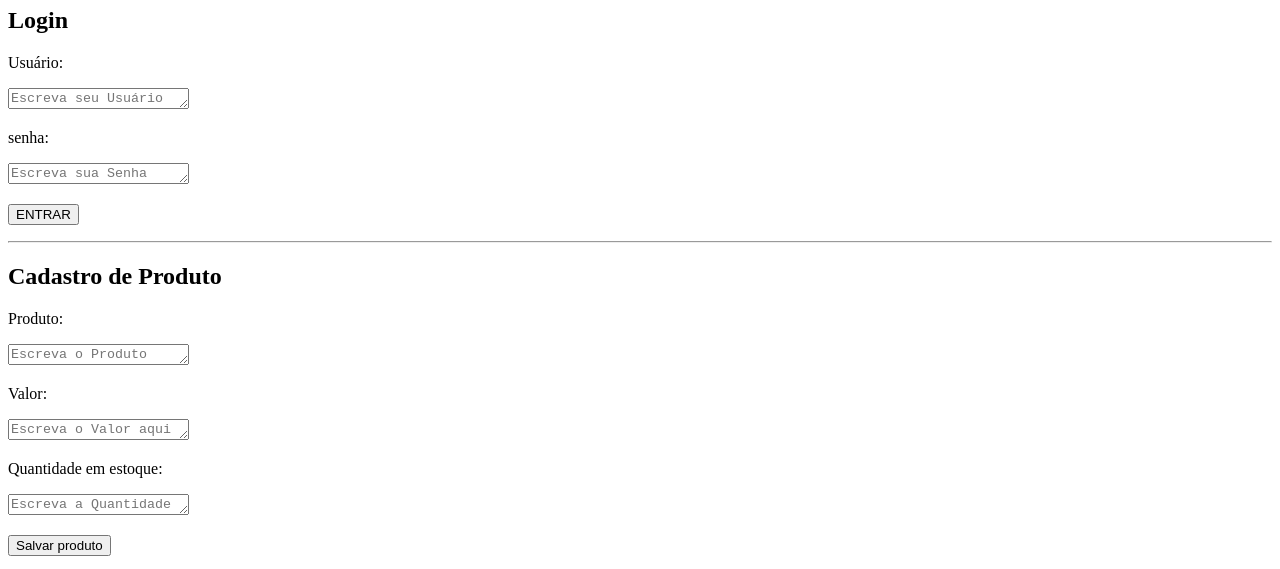
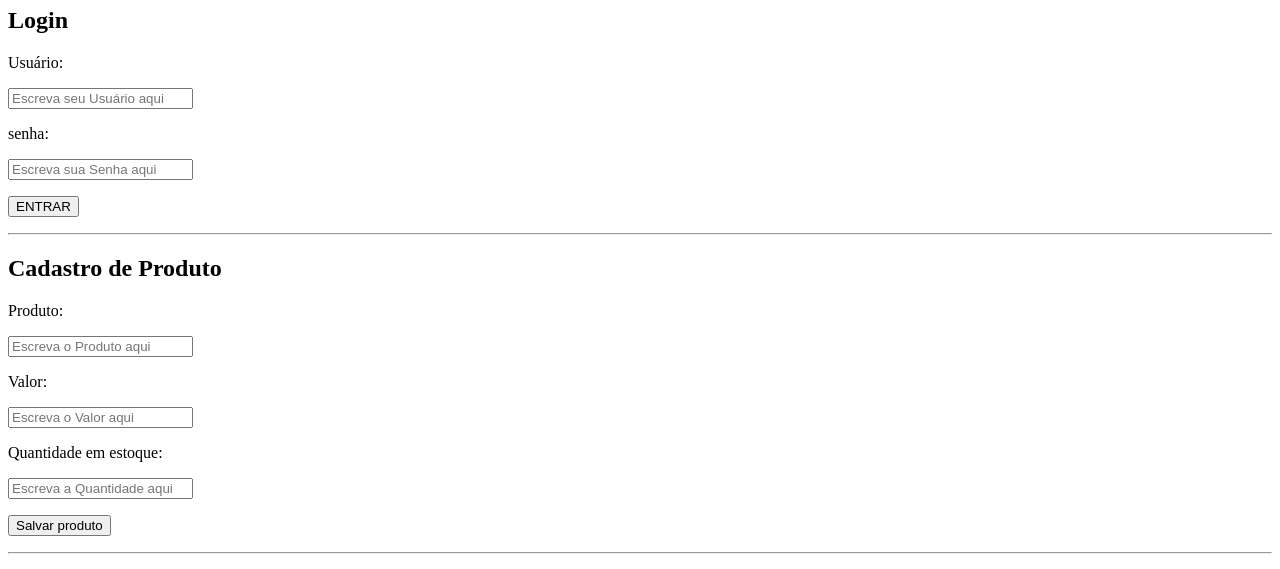
Before and after one commit to ArthurHenrique-eng/SISTEMA_PADARIAS, a plain HTML site: page index.html in a window 1280 px wide. Shown: the part 73-642 px from the top of the page. Drawn offline with Linux system fonts and the light colour scheme.

Commit message:
SITE SISTEMA PADARIA VERSÃO 3.0

```diff
--- a/index.html
+++ b/index.html
@@ -10,19 +10,19 @@
         <h1> SISTEMA DE GERENCIAMENTO DE PADARIA </h1>
         <h2> Login </h2>
         <p> <label for="username">Usuário:</label> </p>
-        <p> <textarea id="username" name="username" rows="1" placeholder="Escreva seu Usuário aqui"></textarea> </p>
+        <p> <input id="username" name="username" placeholder="Escreva seu Usuário aqui"></input> </p>
         <label for="senha">senha:</label>
-        <p> <textarea id="senha" name="senha" rows="1" placeholder="Escreva sua Senha aqui"></textarea> </p>
+        <p> <input id="senha" name="senha" placeholder="Escreva sua Senha aqui"></input> </p>
         <p> <button> ENTRAR </button> </p>
         <hr>
 
         <h2> Cadastro de Produto </h2>
         <p> <label for="produto">Produto:</label> </p>
-        <p> <textarea id="produto" name="username" rows="1" placeholder="Escreva o Produto aqui"></textarea> </p>
+        <p> <input id="produto" name="username" placeholder="Escreva o Produto aqui"></input> </p>
         <p> <label for="valor">Valor:</label> </p>
-        <p> <textarea id="valor" name="produto" rows="1" placeholder="Escreva o Valor aqui"></textarea> </p>
+        <p> <input id="valor" name="produto" placeholder="Escreva o Valor aqui"></input> </p>
         <p> <label for="quantidade">Quantidade em estoque:</label> </p>
-        <p> <textarea id="quantidade" name="Valor" rows="1" placeholder="Escreva a Quantidade aqui"></textarea> </p>
+        <p> <input id="quantidade" name="Valor" placeholder="Escreva a Quantidade aqui"></input> </p>
         <p> <button> Salvar produto </button> </p>
         <hr>
 
```
